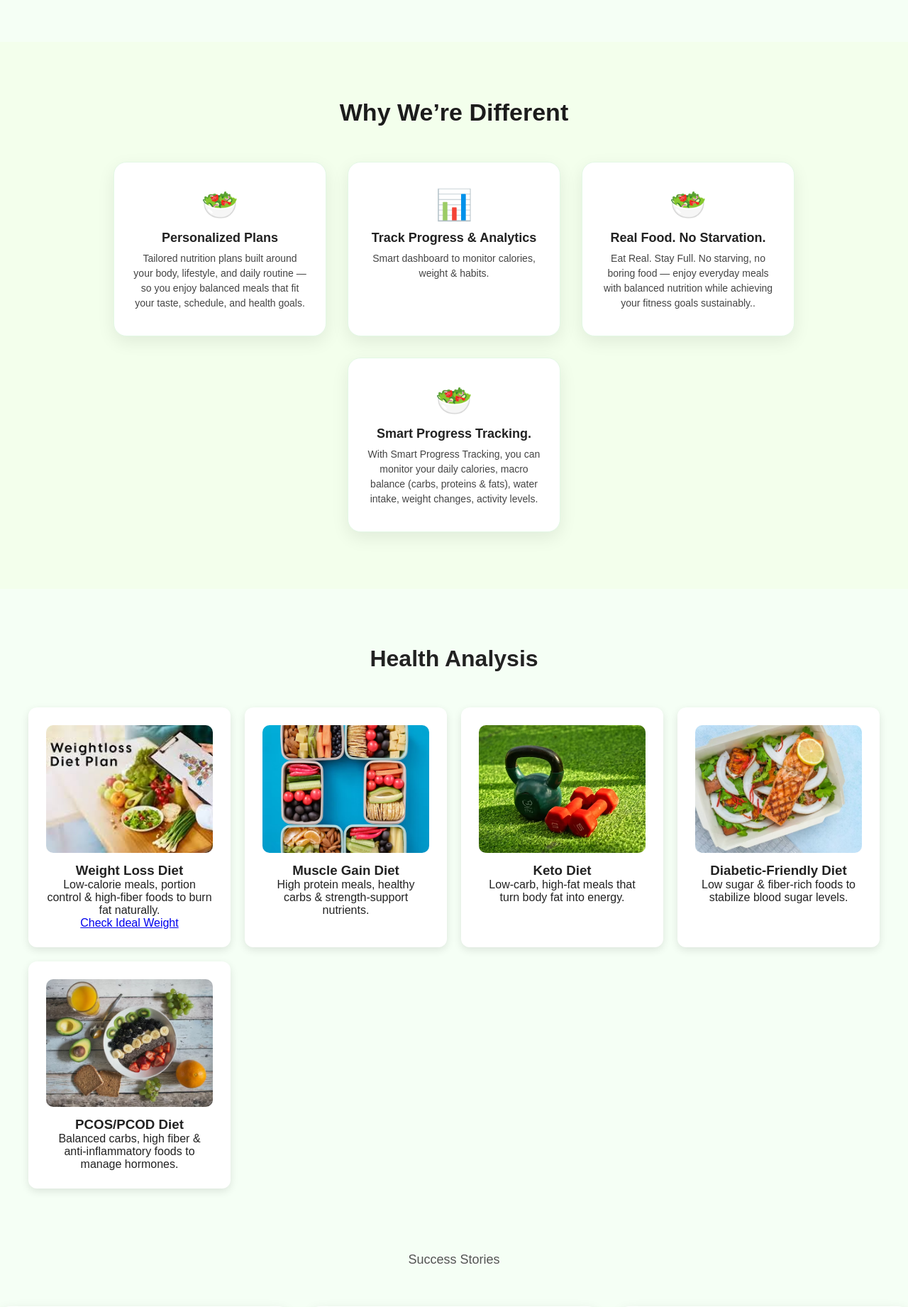
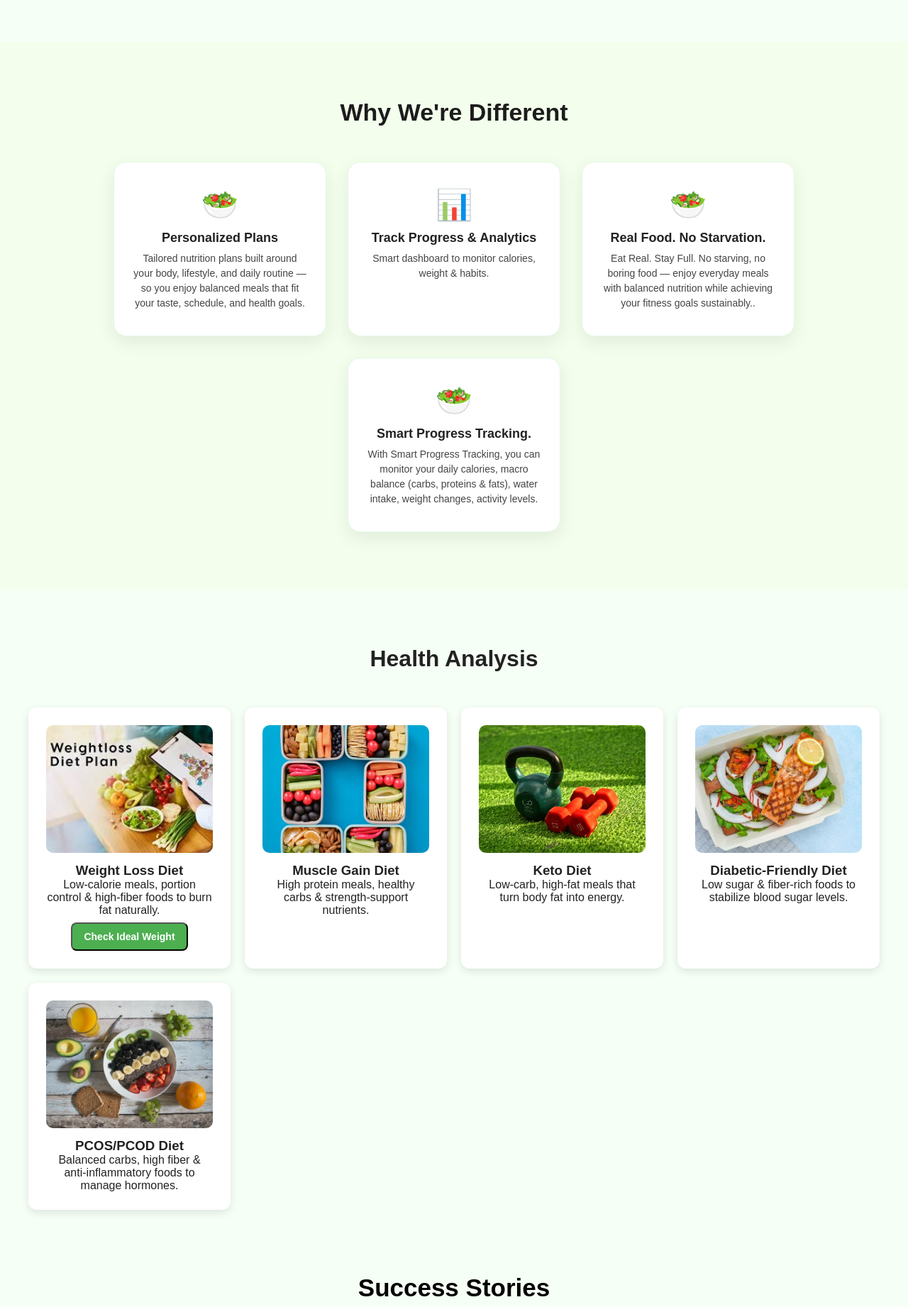
Before and after one commit to jatindeshmukh/Diet_Mandy-main, a Django app: page / in a window 1280 px wide. Shown: the part 526-2368 px from the top of the page at 71% size. Run offline with Django 5.2, Linux system fonts and the light colour scheme.

Commit message:
Update in Frontend

```diff
--- a/diet_mandy/static/practice.css
+++ b/diet_mandy/static/practice.css
@@ -62,6 +62,7 @@ nav ul li a.active {
     background: #27ae60 !important;
     color: #fff !important;
     border-radius: 6px;
+    padding: 4px 12px;
 }
 
 
@@ -208,6 +209,27 @@ h2 {
 }
 
 
+/* diet button */
+
+.diet_btn {
+    display: inline-block;
+    background: #4CAF50;
+    color: white;
+    padding: 10px 16px;
+    border-radius: 8px;
+    font-size: 14px;
+    font-weight: 600;
+    text-decoration: none;
+    margin-top: 8px;
+    transition: 0.3s;
+}
+
+.diet-btn:hover {
+    background: #3b8d42;
+    transform: translateY(-3px);
+}
+
+
 /* =========================
    Responsive
 ========================= */
@@ -338,7 +360,9 @@ h2 {
     margin-top: -10px;
     margin-bottom: 35px;
     font-size: 18px;
-    color: #555;
+    color: #040000;
+    font-size: 35px;
+    font-weight: 600;
 }
 
 .success-grid {
--- a/diet_mandy/templates/blogs.html
+++ b/diet_mandy/templates/blogs.html
@@ -6,7 +6,7 @@
 <meta name="viewport" content="width=device-width, initial-scale=1.0">
 <title>Diet Mandy Blogs</title>
     <link rel="stylesheet" href="{% static 'blogs.css' %}">
-    <script defer src="{% static 'js/calculate.js' %}"></script>
+    {% comment %} <script defer src="{% static 'js/calculate.js' %}"></script> {% endcomment %}
 
 </head>
 
@@ -164,6 +164,6 @@
 
 </div>
 
-<script src="blogs.js"></script>
+{% comment %} <script src="blogs.js"></script> {% endcomment %}
 </body>
 </html>
--- a/diet_mandy/templates/index.html
+++ b/diet_mandy/templates/index.html
@@ -17,7 +17,7 @@
     <div class="logo">🥗 Diet Mandy</div>
     <ul>
         <li><a href="#home" class="active">Home</a></li>
-        <li><a href="#why">Why We’re Different</a></li>
+        <li><a href="#why-different">Why We're Different</a></li>
         <li><a href="#diets">Health Analysis</a></li>
         <li><a href="{% url 'blogs' %}">Blog </a></li>
 
@@ -36,7 +36,9 @@
     <div>
         <h2>Transform Your Health</h2>
         <p>Personalized diet guidance for real results.</p>
-        <a href="{% url 'signup' %}" class="cta">Start Now</a>
+        <a href="{% url 'signup' %}" >
+            <button class="cta">Start Now
+            </button></a>
     </div>
 
     <img src="https://images.unsplash.com/photo-1490645935967-10de6ba17061?auto=format&fit=crop&w=800&q=80">
@@ -44,7 +46,7 @@
 
 <!-- ✅ Why We’re Different -->
 <section id="why-different" class="why-section">
-    <h2>Why We’re Different</h2>
+    <h2>Why We're Different</h2>
 
     <div class="why-container">
 
@@ -83,7 +85,10 @@
         <img src="{% static 'Images\image copy 3.png' %}" alt="Weight Loss Diet">
             <h3>Weight Loss Diet</h3>
             <p>Low-calorie meals, portion control & high-fiber foods to burn fat naturally.</p>
-            <a href="{% url 'weight_calculator' %}" class="btn">Check Ideal Weight</a>
+            <a href="{% url 'weight_calculator' %}">
+                <button class="diet_btn">Check Ideal Weight
+                </button>
+                </a>
         </div>
 
         <!-- Muscle Gain Diet -->
```
